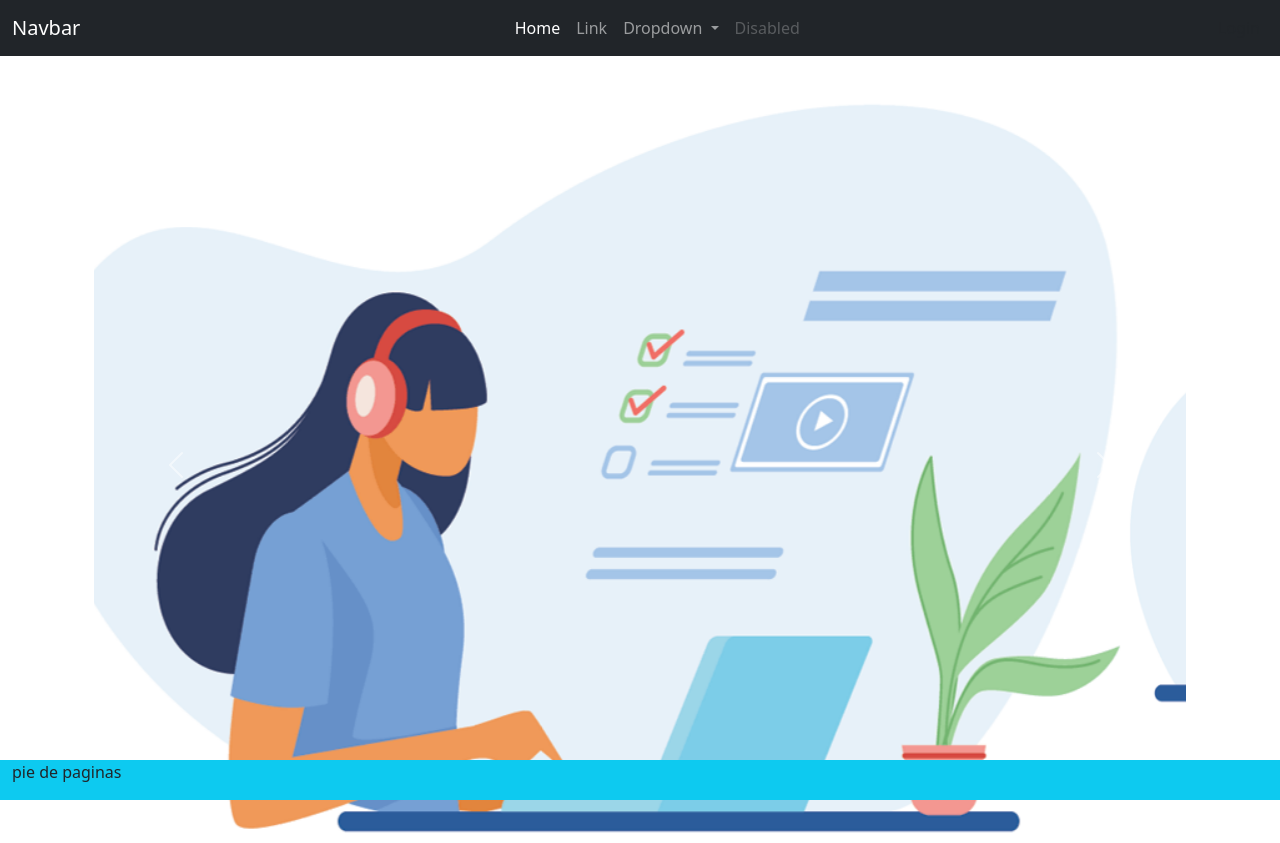
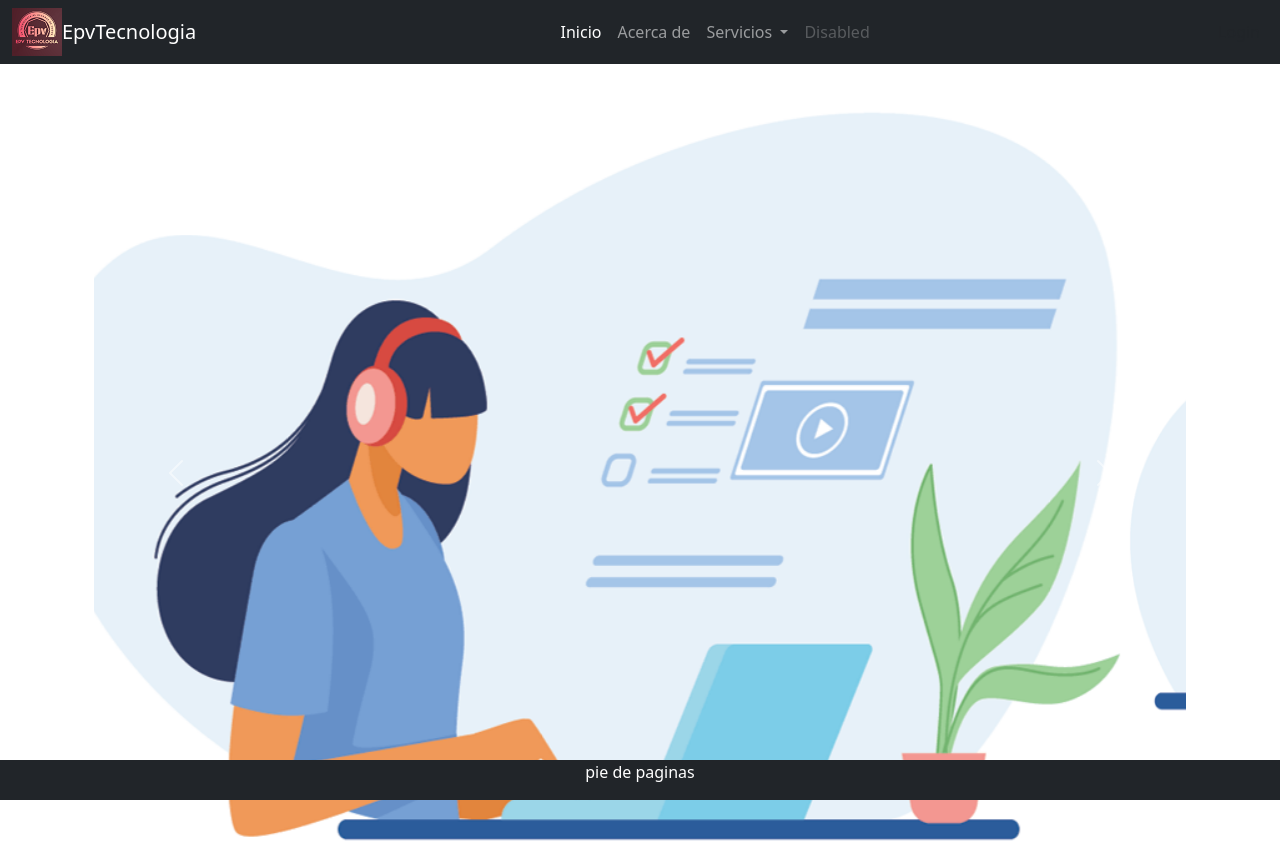
Before and after one commit to edwinparrales/portafolio, an Angular app: page /inicio in a window 1280 px wide. Built offline with nearby package versions, Linux system fonts and the light colour scheme.

Commit message:
Iniciando el portafolio web

```diff
--- a/src/app/app.component.css
+++ b/src/app/app.component.css
@@ -0,0 +1,4 @@
+nav{
+  background-color:darkblue;
+
+}
--- a/src/app/app.component.html
+++ b/src/app/app.component.html
@@ -1,6 +1,7 @@
 <nav class="navbar navbar-expand-lg navbar-dark bg-dark">
   <div class="container-fluid">
-    <a class="navbar-brand" href="#">Navbar</a>
+    <img class="" src="assets/logo/logo.png">
+    <a class="navbar-brand" href="#">EpvTecnologia</a>
     <button class="navbar-toggler" type="button" data-bs-toggle="collapse" data-bs-target="#navbarSupportedContent" aria-controls="navbarSupportedContent" aria-expanded="false" aria-label="Toggle navigation">
       <span class="navbar-toggler-icon"></span>
     </button>
@@ -8,14 +9,14 @@
       <ul class="navbar-nav mx-auto mb-2 mb-lg-0">
 
           <li class="nav-item">
-            <a class="nav-link active" aria-current="page" href="#">Home</a>
+            <a class="nav-link active" aria-current="page" href="#">Inicio</a>
           </li>
           <li class="nav-item">
-            <a class="nav-link" href="#">Link</a>
+            <a class="nav-link" href="#">Acerca de</a>
           </li>
           <li class="nav-item dropdown">
             <a class="nav-link dropdown-toggle" href="#" id="navbarDropdown" role="button" data-bs-toggle="dropdown" aria-expanded="false">
-              Dropdown
+              Servicios
             </a>
             <ul class="dropdown-menu" aria-labelledby="navbarDropdown">
               <li><a class="dropdown-item" href="#">Action</a></li>
@@ -43,8 +44,8 @@
   <router-outlet></router-outlet>
 </main>
 
-<div class="container-fluid bg-info fixed-bottom">
-   <footer>
+<div class="container-fluid fixed-bottom bg-dark" >
+   <footer class="text-white d-flex align-content-center justify-content-center">
      <p>pie de paginas</p>
    </footer>
 </div>
```
